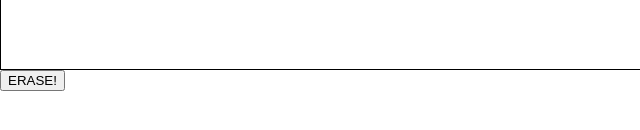
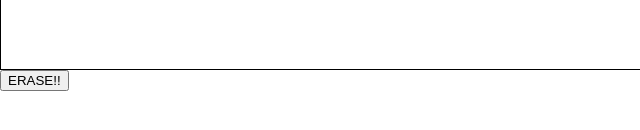
Before and after one commit to Ulkeora/Canvas-circle-generator, a plain HTML site: page index.html in a window 1280 px wide. Shown: the part 332-462 px from the top of the page, 0-640 px from the left. Drawn offline with Linux system fonts and the light colour scheme.

Commit message:
no changes

```diff
--- a/index.html
+++ b/index.html
@@ -8,7 +8,7 @@
 
 <canvas id="canvas" width="800" height="400" style="border:1px solid"></canvas> <br>
 
-<input type="button" id="clear" value="ERASE!">
+<input type="button" id="clear" value="ERASE!!">
 
 <script>
 var canvas=document.getElementById('canvas');
```
